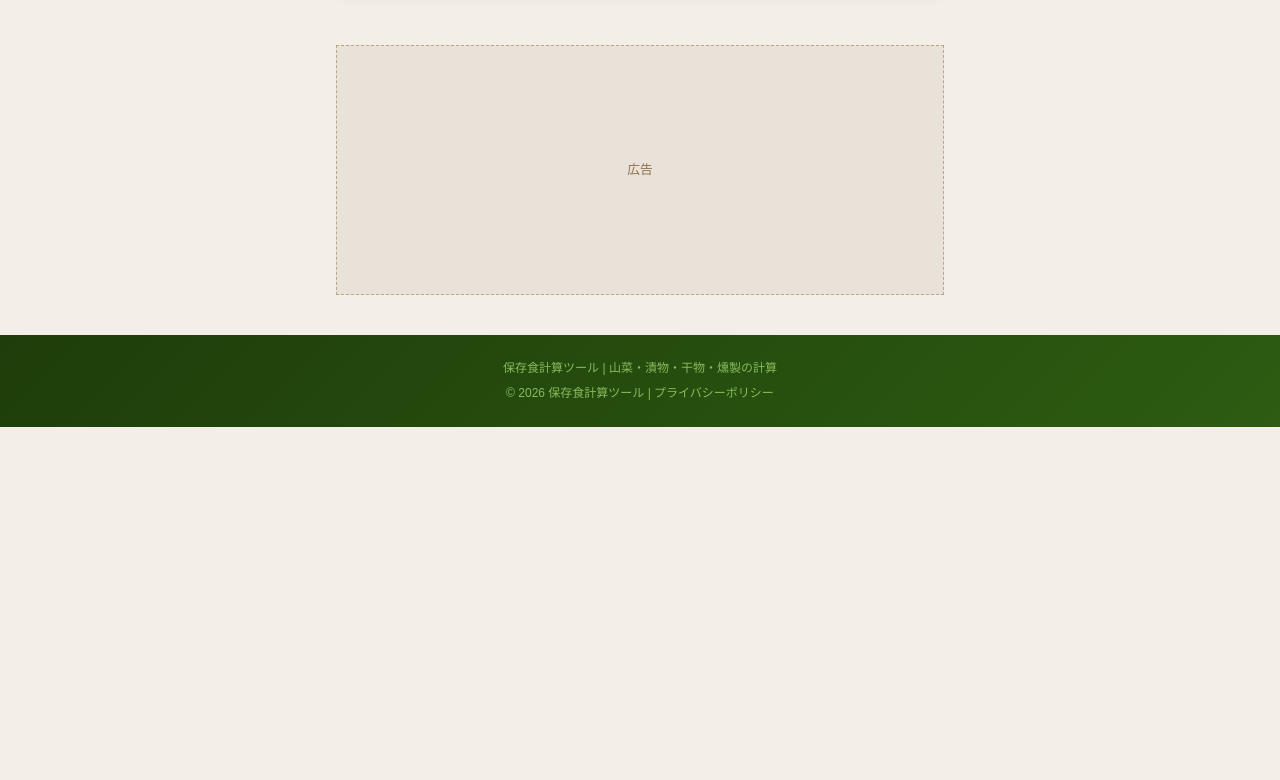
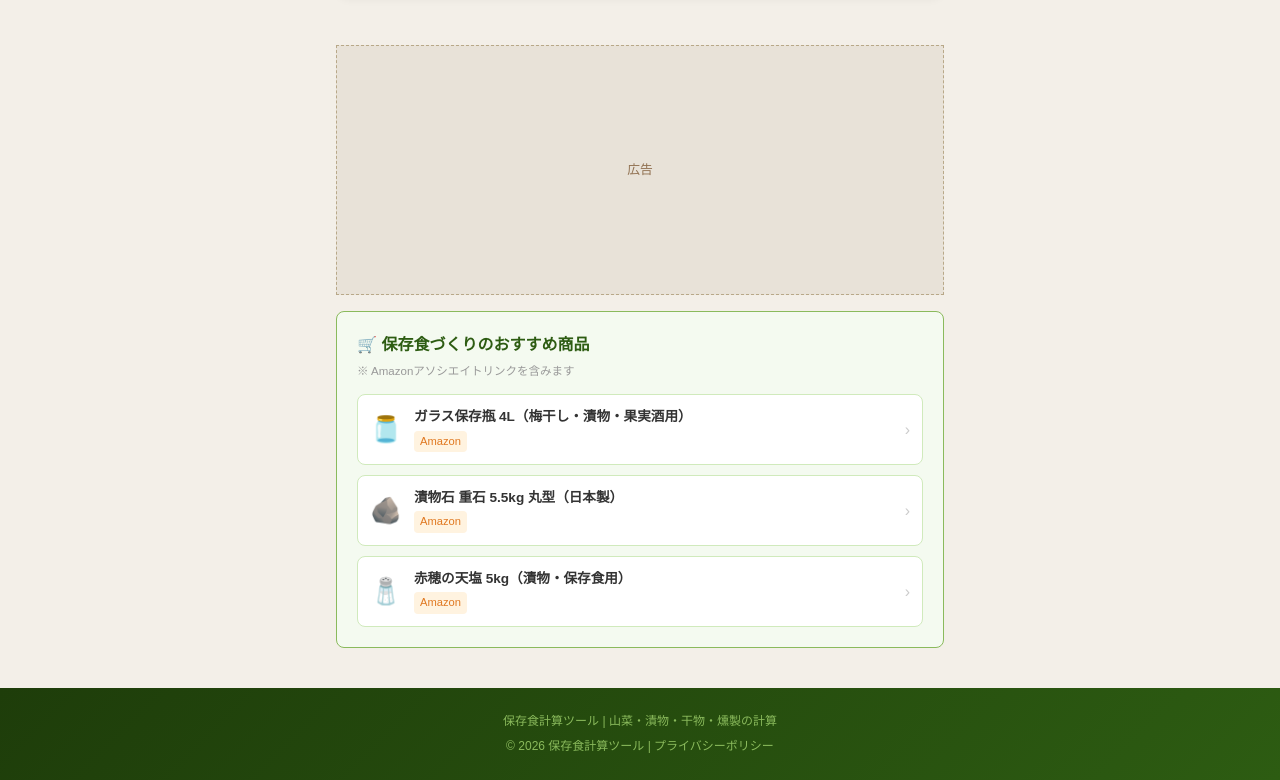
Before and after one commit to tomo3104/hozonshoku-tools, a plain HTML site: page index.html in a window 1280 px wide. Shown: the part 2034-2814 px from the top of the page. Before the commit the page ends 2461 px from the top, so only its background shows below. Drawn offline with Linux system fonts and the light colour scheme.

Commit message:
Update index.html

```diff
--- a/index.html
+++ b/index.html
@@ -296,6 +296,38 @@
 
 <div style="max-width:640px; margin:0 auto; padding:0 16px;">
   <div class="ad-slot" style="min-height:250px;"><!-- AdSense -->広告</div>
+
+  <!-- Amazonおすすめ商品 -->
+  <div style="background:#f4faf0; border:1px solid #8aba5c; border-radius:8px; padding:20px; margin-top:16px;">
+    <h2 style="font-size:1rem; color:#2d5c12; margin-bottom:4px;">🛒 保存食づくりのおすすめ商品</h2>
+    <p style="font-size:0.72rem; color:#999; margin-bottom:14px;">※ Amazonアソシエイトリンクを含みます</p>
+    <div style="display:flex; flex-direction:column; gap:10px;">
+      <a href="https://amzn.to/4wWeeFE" target="_blank" rel="nofollow noopener" style="display:flex; align-items:center; gap:12px; background:white; border:1px solid #d0eabc; border-radius:8px; padding:12px; text-decoration:none; color:#333;">
+        <div style="font-size:1.6rem; flex-shrink:0;">🫙</div>
+        <div style="flex:1;">
+          <div style="font-size:0.85rem; font-weight:bold; line-height:1.4;">ガラス保存瓶 4L（梅干し・漬物・果実酒用）</div>
+          <span style="font-size:0.7rem; color:#e07820; background:#fff3e0; border-radius:4px; padding:2px 6px; display:inline-block; margin-top:4px;">Amazon</span>
+        </div>
+        <div style="color:#ccc;">›</div>
+      </a>
+      <a href="https://amzn.to/4x28Hh9" target="_blank" rel="nofollow noopener" style="display:flex; align-items:center; gap:12px; background:white; border:1px solid #d0eabc; border-radius:8px; padding:12px; text-decoration:none; color:#333;">
+        <div style="font-size:1.6rem; flex-shrink:0;">🪨</div>
+        <div style="flex:1;">
+          <div style="font-size:0.85rem; font-weight:bold; line-height:1.4;">漬物石 重石 5.5kg 丸型（日本製）</div>
+          <span style="font-size:0.7rem; color:#e07820; background:#fff3e0; border-radius:4px; padding:2px 6px; display:inline-block; margin-top:4px;">Amazon</span>
+        </div>
+        <div style="color:#ccc;">›</div>
+      </a>
+      <a href="https://amzn.to/4nRdfCC" target="_blank" rel="nofollow noopener" style="display:flex; align-items:center; gap:12px; background:white; border:1px solid #d0eabc; border-radius:8px; padding:12px; text-decoration:none; color:#333;">
+        <div style="font-size:1.6rem; flex-shrink:0;">🧂</div>
+        <div style="flex:1;">
+          <div style="font-size:0.85rem; font-weight:bold; line-height:1.4;">赤穂の天塩 5kg（漬物・保存食用）</div>
+          <span style="font-size:0.7rem; color:#e07820; background:#fff3e0; border-radius:4px; padding:2px 6px; display:inline-block; margin-top:4px;">Amazon</span>
+        </div>
+        <div style="color:#ccc;">›</div>
+      </a>
+    </div>
+  </div>
 </div>
 
 <footer>
```
